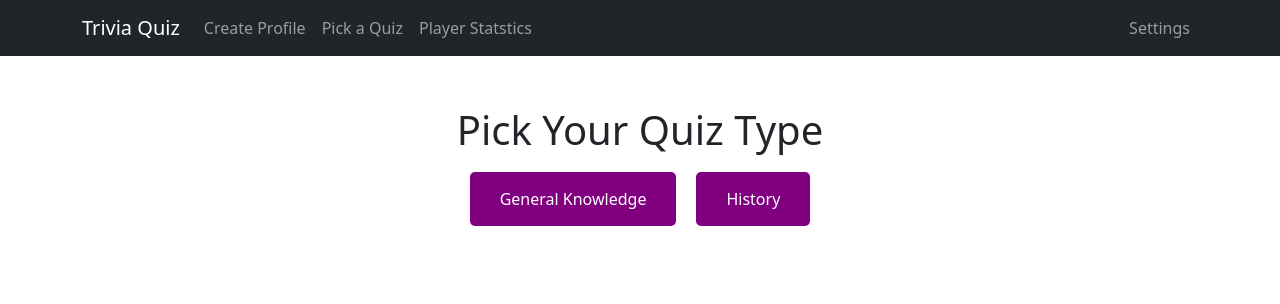
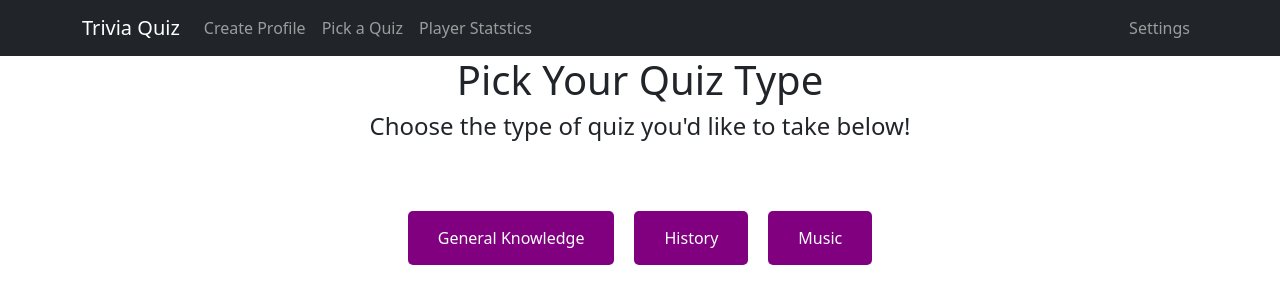
Before and after one commit to natashazywczyk/ProfessionalITProject, a React (Create React App) app: page /pickquiz in a window 1280 px wide. Shown: the top 304 px of the page. Built offline with nearby package versions, Linux system fonts and the light colour scheme.

Commit message:
added button for music quiz

```diff
--- a/src/components/PickQuiz.js
+++ b/src/components/PickQuiz.js
@@ -5,9 +5,10 @@ const PickQuiz = () => {
     const navigate = useNavigate();
 
     return (
-        <div style={{ textAlign: "center", marginTop: "50px" }}>
+        <div>
             <h1>Pick Your Quiz Type</h1>
-            <div>
+            <h4>Choose the type of quiz you'd like to take below!</h4>
+            <div style={{ marginTop: "60px"}}>
                 {/* Click to go to text question quiz */}
                 <button
                     style={{
@@ -25,7 +26,7 @@ const PickQuiz = () => {
                     General Knowledge
                 </button>
 
-                {/* Click to get picture quesiton quiz*/}
+                {/* Click to get history quiz*/}
                 <button
                     style={{
                         padding: "15px 30px",
@@ -37,9 +38,26 @@ const PickQuiz = () => {
                         cursor: "pointer",
                         fontSize: "16px",
                     }}
-                    onClick={() => navigate("/historyquiz")} // Placeholder for now
+                    onClick={() => navigate("/historyquiz")}
                 >
                     History
+                </button>
+
+                {/* Click to get music quiz*/}
+                <button
+                    style={{
+                        padding: "15px 30px",
+                        margin: "10px",
+                        backgroundColor: "purple",
+                        color: "white",
+                        border: "none",
+                        borderRadius: "5px",
+                        cursor: "pointer",
+                        fontSize: "16px",
+                    }}
+                    onClick={() => navigate("/musicquiz")}
+                >
+                    Music
                 </button>
             </div>
         </div>
```
Also changed, not shown: src/components/CreateProfile.js (+5 -5 lines).
